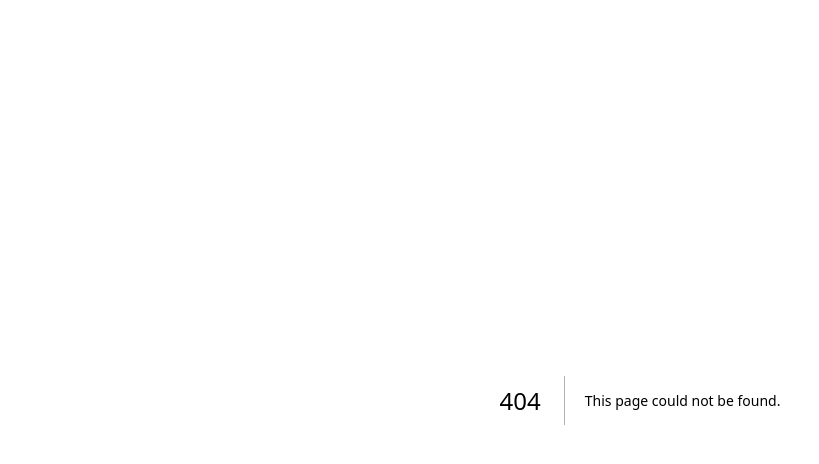
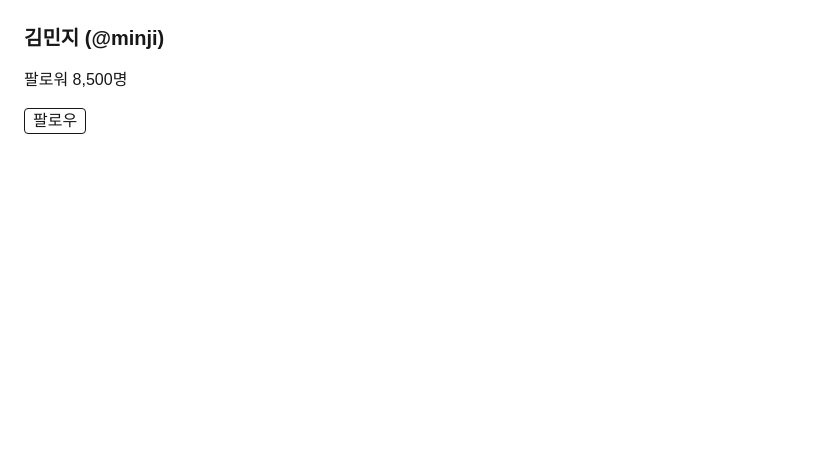
Before and after one commit to soongu/codeit-fs-16-next, a Next.js app in the folder next-lab/: page /p3-15/practice2 in a window 1280 px wide. Before the commit this address had no page. Shown: the top 464 px of the page, without its empty margins (0-819 px from the left). Built offline with nearby package versions, Linux system fonts and the light colour scheme.

Commit message:
feat: 프로필 페이지 및 팔로우 기능 구현

```diff
--- /dev/null
+++ b/next-lab/app/p3-15/practice2/FollowButton.jsx
@@ -0,0 +1,64 @@
+// ~/next-lab/app/p3-15/practice2/FollowButton.jsx
+'use client';
+
+import { useMutation, useQueryClient } from '@tanstack/react-query';
+import { useProfile } from './useProfile.js';
+
+async function changeFollow(following) {
+  const response = await fetch('/p3-15/practice2/api/follow', {
+    method: following ? 'PUT' : 'DELETE',
+  });
+
+  if (!response.ok) {
+    throw new Error(`팔로우를 바꾸지 못했어요 (${response.status})`);
+  }
+
+  return response.json();
+}
+
+export default function FollowButton() {
+  const { data } = useProfile();
+  const queryClient = useQueryClient();
+  const { mutate, isPending, error } = useMutation({
+    mutationFn: changeFollow,
+    onMutate: (following) => {
+      const previousProfile = queryClient.getQueryData(['profile']);
+
+      queryClient.setQueryData(['profile'], (profile) => ({
+        ...profile,
+        following,
+        followerCount: profile.followerCount + (following ? 1 : -1),
+      }));
+
+      return { previousProfile };
+    },
+    onError: (error, following, onMutateResult) => {
+      queryClient.setQueryData(['profile'], onMutateResult.previousProfile);
+      console.error(error);
+    },
+    onSuccess: async () => {
+      await queryClient.invalidateQueries({ queryKey: ['profile'] });
+    },
+  });
+
+  if (data === undefined) {
+    return null;
+  }
+
+  return (
+    <div className='mt-4'>
+      <button
+        type='button'
+        className='rounded border px-2'
+        onClick={() => mutate(!data.following)}
+        disabled={isPending}>
+        {data.following ? '팔로잉' : '팔로우'}
+      </button>
+      {error && (
+        <p className='mt-2 text-red-500'>
+          팔로우를 바꾸지 못했어요. 잠시 뒤에 다시 눌러 주세요.
+        </p>
+      )}
+    </div>
+  );
+}
--- /dev/null
+++ b/next-lab/app/p3-15/practice2/FollowerCount.jsx
@@ -0,0 +1,18 @@
+// ~/next-lab/app/p3-14/homework2/FollowerCount.jsx
+"use client";
+
+import { useProfile } from "./useProfile.js";
+
+export default function FollowerCount() {
+  const { data, isPending, isFetching } = useProfile();
+
+  if (isPending) {
+    return <p className="mt-4">불러오는 중…</p>;
+  }
+
+  return (
+    <p className="mt-4">
+      팔로워 {data.followerCount.toLocaleString()}명{isFetching && " · 새로 확인하는 중"}
+    </p>
+  );
+}
--- /dev/null
+++ b/next-lab/app/p3-15/practice2/ProfileName.jsx
@@ -0,0 +1,18 @@
+// ~/next-lab/app/p3-14/homework2/ProfileName.jsx
+"use client";
+
+import { useProfile } from "./useProfile.js";
+
+export default function ProfileName() {
+  const { data, isPending } = useProfile();
+
+  if (isPending) {
+    return <h2 className="text-xl font-semibold">…</h2>;
+  }
+
+  return (
+    <h2 className="text-xl font-semibold">
+      {data.name} (@{data.username})
+    </h2>
+  );
+}
--- /dev/null
+++ b/next-lab/app/p3-15/practice2/_data/profile.js
@@ -0,0 +1,7 @@
+// ~/next-lab/app/p3-14/homework2/_data/profile.js
+export const profile = {
+  username: 'minji',
+  name: '김민지',
+  followerCount: 8500,
+  following: false,
+};
--- /dev/null
+++ b/next-lab/app/p3-15/practice2/api/follow/route.js
@@ -0,0 +1,32 @@
+// ~/next-lab/app/p3-15/practice1/api/follow/route.js
+import { profile } from '../../_data/profile.js';
+
+export async function PUT() {
+  await new Promise((resolve) => setTimeout(resolve, 1000));
+
+  // throw new Error();
+
+  if (!profile.following) {
+    profile.following = true;
+    profile.followerCount += 1;
+  }
+
+  return Response.json({
+    following: profile.following,
+    followerCount: profile.followerCount,
+  });
+}
+
+export async function DELETE() {
+  await new Promise((resolve) => setTimeout(resolve, 1000));
+
+  if (profile.following) {
+    profile.following = false;
+    profile.followerCount -= 1;
+  }
+
+  return Response.json({
+    following: profile.following,
+    followerCount: profile.followerCount,
+  });
+}
--- /dev/null
+++ b/next-lab/app/p3-15/practice2/api/route.js
@@ -0,0 +1,8 @@
+// ~/next-lab/app/p3-14/homework2/api/route.js
+import { profile } from "../_data/profile.js";
+
+export async function GET() {
+  await new Promise((resolve) => setTimeout(resolve, 1000));
+
+  return Response.json(profile);
+}
--- /dev/null
+++ b/next-lab/app/p3-15/practice2/error.js
@@ -0,0 +1,27 @@
+// ~/next-lab/app/p3-14/homework2/error.js
+"use client";
+
+import { useEffect } from "react";
+import { useQueryErrorResetBoundary } from "@tanstack/react-query";
+
+export default function ErrorPage({ error, retry }) {
+  const { reset } = useQueryErrorResetBoundary();
+
+  useEffect(() => {
+    console.error(error);
+  }, [error]);
+
+  const handleRetry = () => {
+    reset();
+    retry();
+  };
+
+  return (
+    <main className="p-6">
+      <p className="text-red-500">프로필을 불러오지 못했어요. 잠시 뒤에 다시 시도해 주세요.</p>
+      <button type="button" className="mt-2 rounded border px-2" onClick={handleRetry}>
+        다시 시도
+      </button>
+    </main>
+  );
+}
--- /dev/null
+++ b/next-lab/app/p3-15/practice2/page.js
@@ -0,0 +1,14 @@
+// ~/next-lab/app/p3-14/homework2/page.js
+import ProfileName from "./ProfileName.jsx";
+import FollowerCount from "./FollowerCount.jsx";
+import FollowButton from "./FollowButton.jsx";
+
+export default function ProfilePage() {
+  return (
+    <main className="p-6">
+      <ProfileName />
+      <FollowerCount />
+      <FollowButton />
+    </main>
+  );
+}
--- /dev/null
+++ b/next-lab/app/p3-15/practice2/useProfile.js
@@ -0,0 +1,21 @@
+// ~/next-lab/app/p3-14/homework2/useProfile.js
+import { useQuery } from "@tanstack/react-query";
+
+async function getProfile() {
+  const response = await fetch("/p3-15/practice2/api");
+
+  if (!response.ok) {
+    throw new Error(`프로필을 불러오지 못했어요 (${response.status})`);
+  }
+
+  return response.json();
+}
+
+export function useProfile() {
+  return useQuery({
+    queryKey: ["profile"],
+    queryFn: getProfile,
+    retry: 1,
+    throwOnError: (error, query) => query.state.data === undefined,
+  });
+}
```
Also changed, not shown: 1 other file (tests, documents, lock files or other folders).
